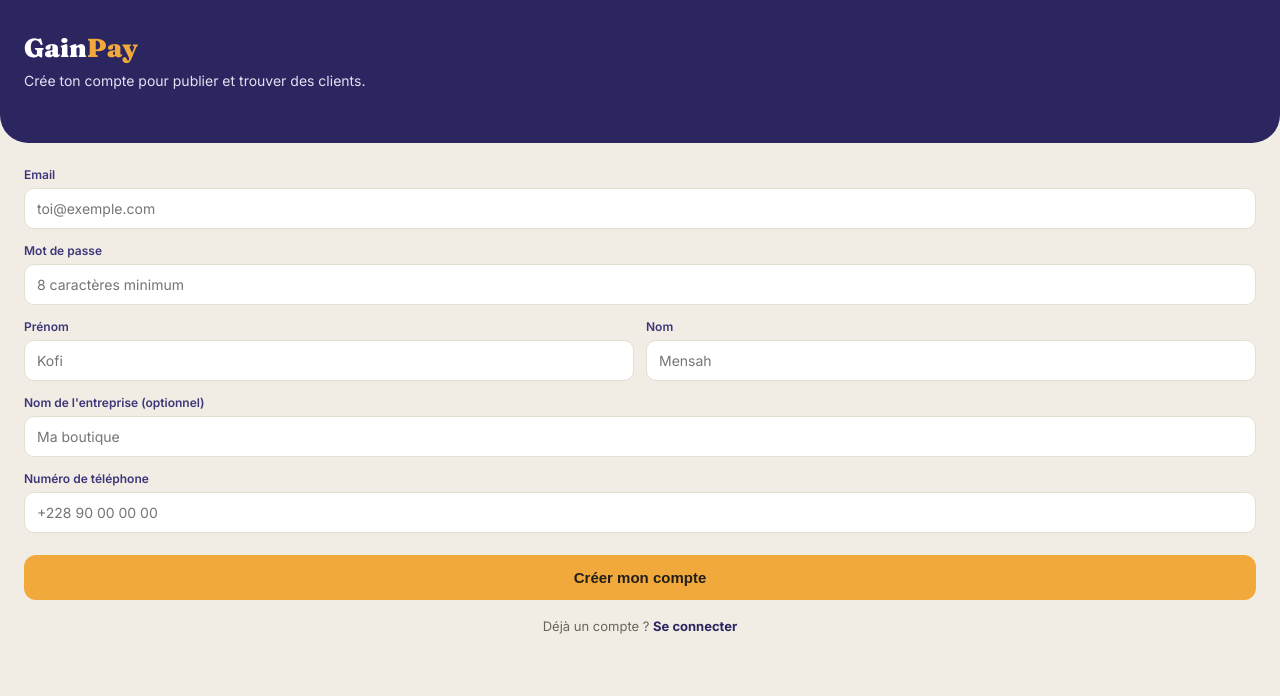
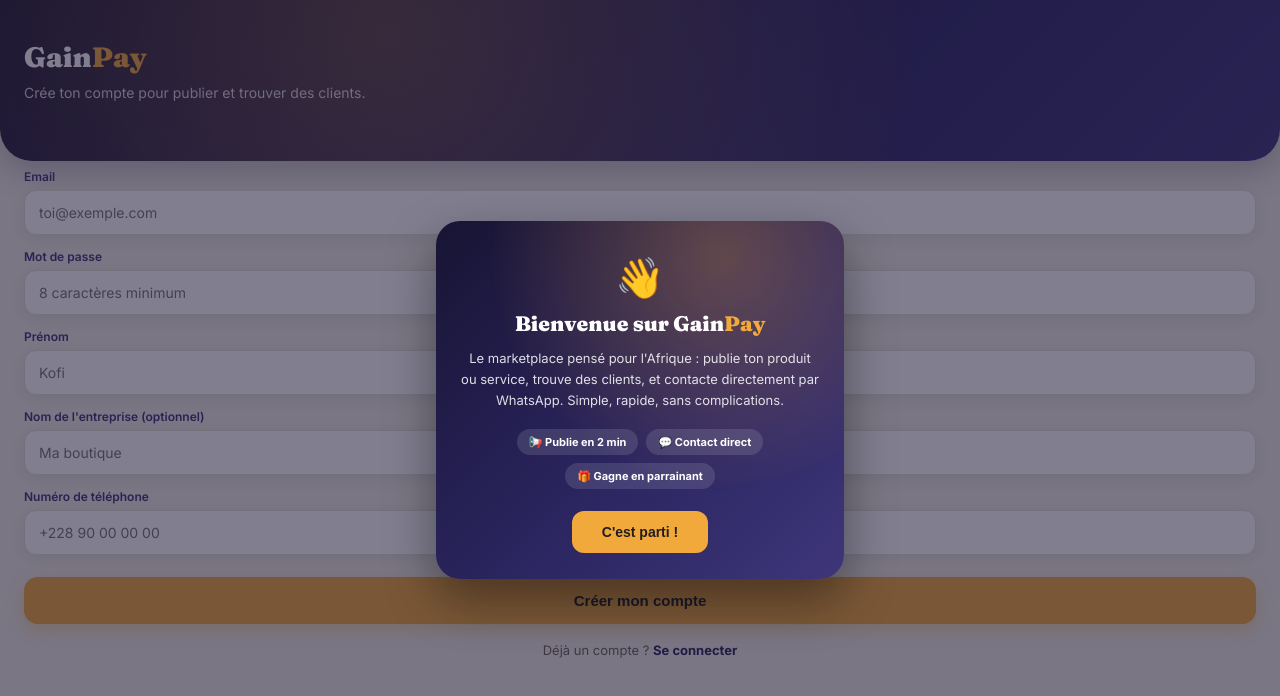
Before and after one commit to abdoula14cherif/afrimarket2, a React (Vite) app: page / in a window 1280 px wide. Shown: the top 696 px of the page. Built offline with nearby package versions, Linux system fonts and the light colour scheme; no server answers; the database is empty.

Commit message:
Refonte cinematographique de la page inscription + popup de bienvenue

```diff
--- /dev/null
+++ b/src/components/WelcomeModal.jsx
@@ -0,0 +1,65 @@
+import { useEffect, useState } from 'react'
+import { COLORS, FONT_BODY, FONT_DISPLAY, GRADIENTS } from '../constants.js'
+
+export default function WelcomeModal() {
+  const [visible, setVisible] = useState(false)
+
+  useEffect(() => {
+    const seen = sessionStorage.getItem('gp_welcome_seen')
+    if (!seen) {
+      setVisible(true)
+    }
+  }, [])
+
+  const handleClose = () => {
+    sessionStorage.setItem('gp_welcome_seen', '1')
+    setVisible(false)
+  }
+
+  if (!visible) return null
+
+  return (
+    <div style={styles.overlay} onClick={handleClose}>
+      <div style={styles.modal} onClick={(e) => e.stopPropagation()}>
+        <div style={styles.glow} />
+        <span style={styles.wave}>👋</span>
+        <p style={styles.title}>
+          Bienvenue sur Gain<span style={{ color: COLORS.marigold }}>Pay</span>
+        </p>
+        <p style={styles.text}>
+          Le marketplace pensé pour l'Afrique : publie ton produit ou service, trouve des clients,
+          et contacte directement par WhatsApp. Simple, rapide, sans complications.
+        </p>
+        <div style={styles.pillsRow}>
+          <span style={styles.pill}>📢 Publie en 2 min</span>
+          <span style={styles.pill}>💬 Contact direct</span>
+          <span style={styles.pill}>🎁 Gagne en parrainant</span>
+        </div>
+        <button style={styles.closeBtn} onClick={handleClose}>C'est parti !</button>
+      </div>
+    </div>
+  )
+}
+
+const styles = {
+  overlay: {
+    position: 'fixed', inset: 0, background: 'rgba(24,20,51,0.55)',
+    display: 'flex', alignItems: 'center', justifyContent: 'center',
+    zIndex: 100, padding: 20, animation: 'gp-fade-up 0.3s ease both',
+  },
+  modal: {
+    background: 'linear-gradient(135deg, #181433 0%, #2B2560 55%, #3E3679 100%)', color: '#fff', borderRadius: 24, padding: '32px 24px 26px',
+    maxWidth: 360, width: '100%', textAlign: 'center', position: 'relative', overflow: 'hidden',
+    boxShadow: '0 20px 50px rgba(0,0,0,0.4)', fontFamily: FONT_BODY,
+  },
+  glow: { position: 'absolute', inset: 0, background: 'radial-gradient(circle at 70% 10%, rgba(242,169,59,0.35), transparent 55%)', animation: 'gp-glow 4s ease-in-out infinite' },
+  wave: { fontSize: 40, display: 'block', marginBottom: 8, position: 'relative' },
+  title: { fontFamily: FONT_DISPLAY, fontWeight: 900, fontSize: 21, margin: '0 0 12px', position: 'relative' },
+  text: { fontSize: 13, lineHeight: 1.6, color: 'rgba(255,255,255,0.85)', margin: '0 0 18px', position: 'relative' },
+  pillsRow: { display: 'flex', flexWrap: 'wrap', gap: 8, justifyContent: 'center', marginBottom: 22, position: 'relative' },
+  pill: { fontSize: 11, fontWeight: 700, background: 'rgba(255,255,255,0.12)', padding: '6px 12px', borderRadius: 20 },
+  closeBtn: {
+    background: COLORS.marigold, color: COLORS.ink, border: 'none', borderRadius: 12,
+    padding: '13px 30px', fontSize: 14, fontWeight: 700, cursor: 'pointer', position: 'relative',
+  },
+}
--- a/src/pages/SignupPage.jsx
+++ b/src/pages/SignupPage.jsx
@@ -1,14 +1,7 @@
 import { useState } from 'react'
 import { supabase } from '../supabaseClient'
-
-const COLORS = {
-  sand: '#F1EDE4',
-  ink: '#211E1B',
-  indigo: '#2B2560',
-  indigoSoft: '#3E3679',
-  marigold: '#F2A93B',
-  terracotta: '#D2603A',
-}
+import WelcomeModal from '../components/WelcomeModal.jsx'
+import { COLORS, FONT_BODY, FONT_DISPLAY, GRADIENTS, SHADOWS } from '../constants.js'
 
 export default function SignupPage({ onSuccess, goToLogin }) {
   const [form, setForm] = useState({
@@ -22,15 +15,19 @@
   const handleSubmit = async (e) => {
     e.preventDefault()
     setError(null)
+
     if (!form.email || !form.password || !form.nom || !form.prenom || !form.numero) {
       setError('Merci de remplir tous les champs obligatoires.')
       return
     }
+
     setLoading(true)
     const { data, error: signupError } = await supabase.auth.signUp({
       email: form.email,
       password: form.password,
-      options: { data: { nom: form.nom, prenom: form.prenom, entreprise: form.entreprise, numero: form.numero } },
+      options: {
+        data: { nom: form.nom, prenom: form.prenom, entreprise: form.entreprise, numero: form.numero },
+      },
     })
 
     if (signupError) {
@@ -59,36 +56,48 @@
 
   return (
     <div style={styles.page}>
+      <WelcomeModal />
+
       <div style={styles.header}>
-        <div style={styles.brand}>Gain<span style={{ color: COLORS.marigold }}>Pay</span></div>
+        <div style={styles.glow} />
+        <div style={styles.brand}>
+          Gain<span style={{ color: COLORS.marigold }}>Pay</span>
+        </div>
         <p style={styles.subtitle}>Crée ton compte pour publier et trouver des clients.</p>
       </div>
 
       <form style={styles.form} onSubmit={handleSubmit}>
-        <Field label="Email" type="email" value={form.email} onChange={handleChange('email')} placeholder="toi@exemple.com" />
-        <Field label="Mot de passe" type="password" value={form.password} onChange={handleChange('password')} placeholder="8 caractères minimum" />
-        <div style={styles.row}>
-          <Field label="Prénom" value={form.prenom} onChange={handleChange('prenom')} placeholder="Kofi" />
-          <Field label="Nom" value={form.nom} onChange={handleChange('nom')} placeholder="Mensah" />
+        <Field label="Email" type="email" value={form.email} onChange={handleChange('email')} placeholder="toi@exemple.com" delay={0} />
+        <Field label="Mot de passe" type="password" value={form.password} onChange={handleChange('password')} placeholder="8 caractères minimum" delay={40} />
+
+        <div style={{ display: 'flex', gap: 12, animation: `gp-fade-up 0.4s ease 80ms both` }}>
+          <Field label="Prénom" value={form.prenom} onChange={handleChange('prenom')} placeholder="Kofi" noAnim />
+          <Field label="Nom" value={form.nom} onChange={handleChange('nom')} placeholder="Mensah" noAnim />
         </div>
-        <Field label="Nom de l'entreprise (optionnel)" value={form.entreprise} onChange={handleChange('entreprise')} placeholder="Ma boutique" />
-        <Field label="Numéro de téléphone" type="tel" value={form.numero} onChange={handleChange('numero')} placeholder="+228 90 00 00 00" />
+
+        <Field label="Nom de l'entreprise (optionnel)" value={form.entreprise} onChange={handleChange('entreprise')} placeholder="Ma boutique" delay={120} />
+        <Field label="Numéro de téléphone" type="tel" value={form.numero} onChange={handleChange('numero')} placeholder="+228 90 00 00 00" delay={160} />
+
         {error && <p style={styles.error}>{error}</p>}
+
         <button type="submit" disabled={loading} style={styles.submitBtn}>
           {loading ? 'Création en cours...' : "Créer mon compte"}
         </button>
+
         <p style={styles.loginLink}>
           Déjà un compte ?{' '}
-          <span style={{ color: COLORS.indigo, fontWeight: 700, cursor: 'pointer' }} onClick={goToLogin}>Se connecter</span>
+          <span style={{ color: COLORS.indigo, fontWeight: 700, cursor: 'pointer' }} onClick={goToLogin}>
+            Se connecter
+          </span>
         </p>
       </form>
     </div>
   )
 }
 
-function Field({ label, type = 'text', value, onChange, placeholder }) {
+function Field({ label, type = 'text', value, onChange, placeholder, delay = 0, noAnim }) {
   return (
-    <label style={styles.fieldWrapper}>
+    <label style={{ ...styles.fieldWrapper, animation: noAnim ? 'none' : `gp-fade-up 0.4s ease ${delay}ms both` }}>
       <span style={styles.label}>{label}</span>
       <input type={type} value={value} onChange={onChange} placeholder={placeholder} style={styles.input} />
     </label>
@@ -96,16 +105,25 @@
 }
 
 const styles = {
-  page: { minHeight: '100vh', background: COLORS.sand, fontFamily: 'Inter, sans-serif', display: 'flex', flexDirection: 'column' },
-  header: { background: COLORS.indigo, padding: '32px 24px 40px', borderRadius: '0 0 28px 28px', color: '#fff' },
-  brand: { fontFamily: 'Fraunces, serif', fontWeight: 900, fontSize: 26 },
-  subtitle: { marginTop: 8, fontSize: 14, color: '#E4E1F2' },
-  form: { padding: '24px 24px 60px', display: 'flex', flexDirection: 'column', gap: 14 },
-  row: { display: 'flex', gap: 12 },
+  page: { minHeight: '100vh', background: COLORS.sand, fontFamily: FONT_BODY, display: 'flex', flexDirection: 'column' },
+  header: {
+    background: GRADIENTS.hero, padding: '40px 24px 46px', borderRadius: '0 0 32px 32px', color: '#fff',
+    position: 'relative', overflow: 'hidden', boxShadow: SHADOWS.lifted,
+  },
+  glow: { position: 'absolute', inset: 0, background: GRADIENTS.marigoldGlow, animation: 'gp-glow 4s ease-in-out infinite' },
+  brand: { fontFamily: FONT_DISPLAY, fontWeight: 900, fontSize: 28, position: 'relative' },
+  subtitle: { marginTop: 10, fontSize: 14, color: 'rgba(255,255,255,0.8)', position: 'relative' },
+  form: { padding: '26px 24px 60px', display: 'flex', flexDirection: 'column', gap: 14, marginTop: -18 },
   fieldWrapper: { display: 'flex', flexDirection: 'column', gap: 6, flex: 1 },
   label: { fontSize: 12, fontWeight: 600, color: COLORS.indigoSoft },
-  input: { background: '#fff', border: '1px solid #E3DFD3', borderRadius: 10, padding: '11px 12px', fontSize: 14, outline: 'none', fontFamily: 'Inter, sans-serif' },
+  input: {
+    background: '#fff', border: '1px solid #E3DFD3', borderRadius: 12, padding: '13px 14px',
+    fontSize: 14, outline: 'none', fontFamily: FONT_BODY, boxShadow: SHADOWS.soft,
+  },
   error: { color: COLORS.terracotta, fontSize: 13, fontWeight: 600, margin: 0 },
-  submitBtn: { marginTop: 8, background: COLORS.marigold, color: COLORS.ink, border: 'none', borderRadius: 12, padding: '14px', fontSize: 15, fontWeight: 700, cursor: 'pointer' },
+  submitBtn: {
+    marginTop: 8, background: COLORS.marigold, color: COLORS.ink, border: 'none', borderRadius: 14,
+    padding: '15px', fontSize: 15, fontWeight: 700, cursor: 'pointer', boxShadow: SHADOWS.button,
+  },
   loginLink: { textAlign: 'center', fontSize: 13, color: '#6b6559', marginTop: 4 },
 }
```
Also changed, not shown: 3 other files (tests, documents, lock files or other folders).
